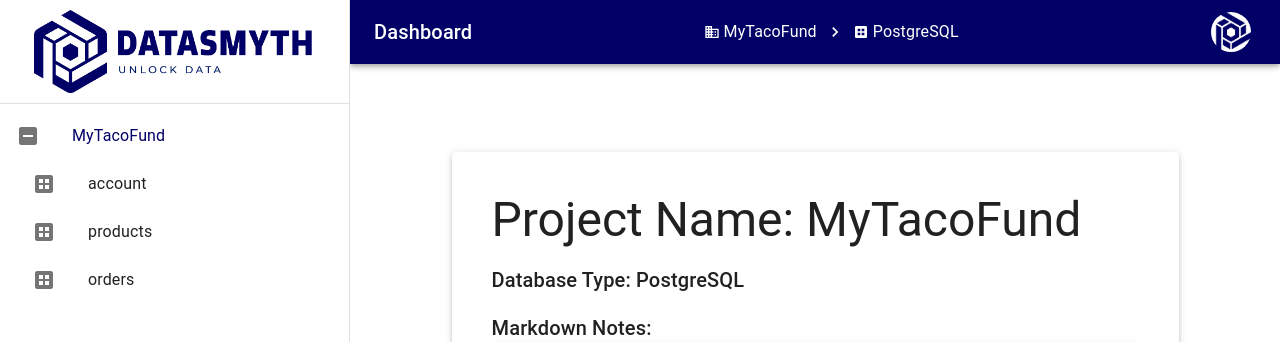
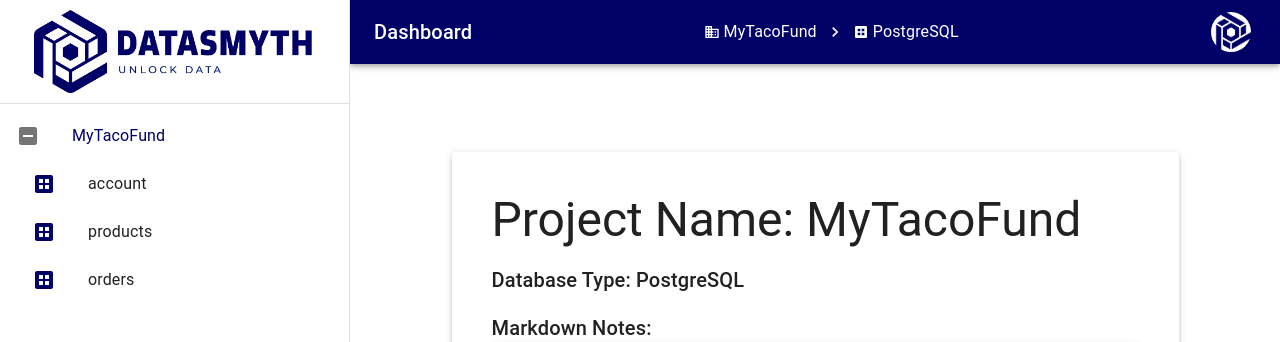
Before and after one commit to carbondigitalus/datasmyth-database-gui, a Next.js app: page / in a window 1280 px wide. Shown: the top 342 px of the page. Built offline with nearby package versions, Linux system fonts and the light colour scheme.

Commit message:
update color

```diff
--- a/src/components/templates/portal.template.tsx
+++ b/src/components/templates/portal.template.tsx
@@ -211,7 +211,7 @@
                 {database.tableList.map((item) => {
                   return (
                     <ListItemButton key={`${item.id}`} href={`/table/${slugify(item.name)}`} sx={{ pl: 4 }}>
-                      <ListItemIcon>
+                      <ListItemIcon sx={{ color: '#000066' }}>
                         <DatasetIcon />
                       </ListItemIcon>
                       <ListItemText primary={item.name} />
```
